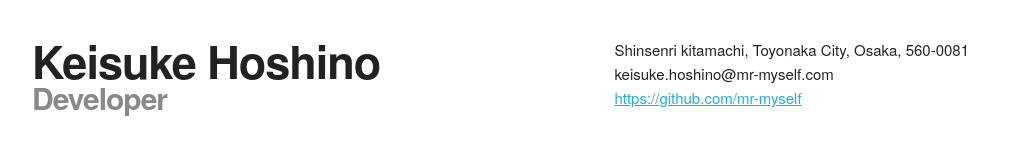
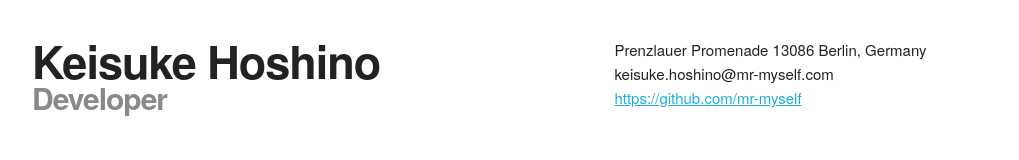
Before and after one commit to mr-myself/mr-myself.github.io, a plain HTML site: page index.html in a window 1280 px wide. Shown: the top 160 px of the page, without its empty margins (128-1147 px from the left). Drawn offline with Linux system fonts and the light colour scheme.

Commit message:
updated address

```diff
--- a/index.html
+++ b/index.html
@@ -24,7 +24,7 @@
         <div class="five columns">
           <div class="section-my-detail">
             <p>
-              Shinsenri kitamachi, Toyonaka City, Osaka, 560-0081<br/>
+              Prenzlauer Promenade 13086 Berlin, Germany<br/>
               keisuke.hoshino@mr-myself.com<br/>
               <a href="https://github.com/mr-myself">https://github.com/mr-myself</a>
             </p>
```
